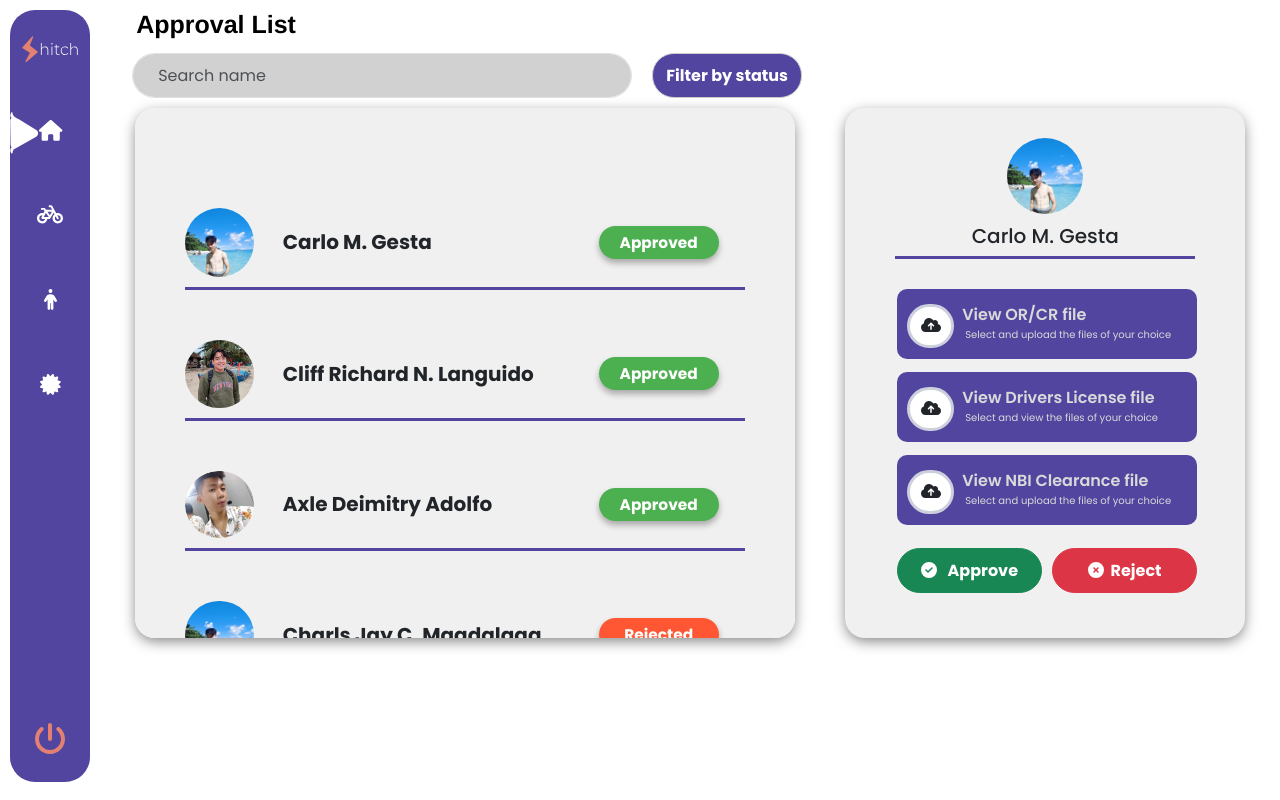
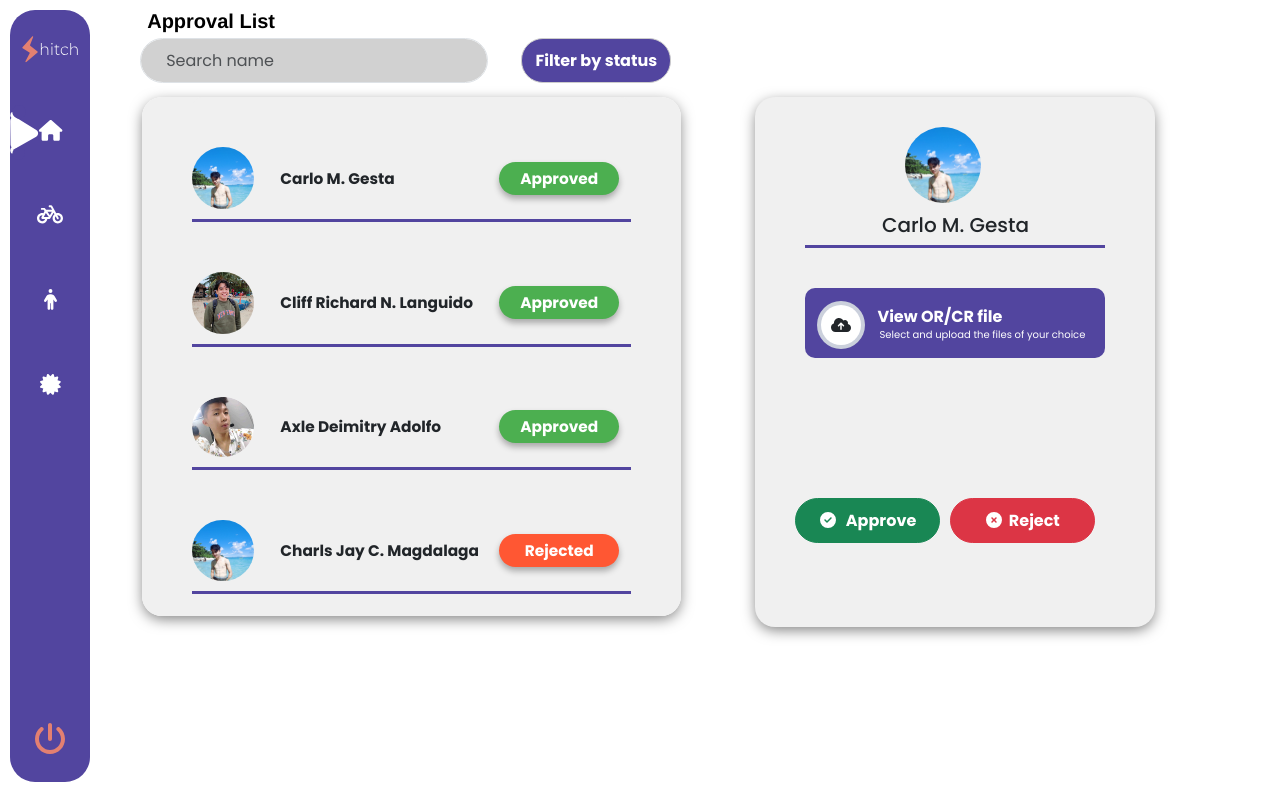
Before and after one commit to wingled22/pagyeonjaFrontEnd, a React (Vite) app: page / in a window 1280 px wide. Shown: the top 800 px of the page. Built offline with nearby package versions, Linux system fonts and the light colour scheme.

Commit message:
fixing some features to be rsponsive

```diff
--- a/src/App.jsx
+++ b/src/App.jsx
@@ -13,20 +13,15 @@ function App() {
     <>
 
       <Row>
-        <Col md={1}>
+        <Col xs={2} sm={2} md={2} lg={1} xl={1} className="Nav">
           <NavigationBar />
         </Col>
 
-        {/* routing */}
-        {/* <Col>
-          <HomePage />
-        </Col> */}
-        <Col>
+
+        <Col xs={10} sm={10} md={8} lg={11} xl={11}>
         <RiderApprovalDashboard/>
         </Col>
-        {/* <Col>
-          <RiderPage/>
-        </Col> */}
+
       </Row>
     </>
   );
--- a/src/RiderApprovalComponents/FilterStatus.jsx
+++ b/src/RiderApprovalComponents/FilterStatus.jsx
@@ -4,28 +4,11 @@ import { Button } from "reactstrap";
 
 const FilterStatus = () => {
 
-
-  const buttonStyle = {
-
-
-     /* top right bottom left */
-    margin: "5px 0px 0px 20px",
-    height: "45px",
-    width: "150px",
-    backgroundColor: "#52459F",
-    border: "1px solid #ccc",
-    color: "white",
-    fontWeight: "bold",
-    borderRadius: "22px",
-    fontFamily: "'Poppins', sans-serif",
-
-  };
-
   return (
     <>
 
 
-    <Button style={buttonStyle}>
+   <Button className="filter-status">
     Filter by status
   </Button>
 
--- a/src/RiderApprovalComponents/Requirements.jsx
+++ b/src/RiderApprovalComponents/Requirements.jsx
@@ -15,44 +15,29 @@ import { faCircleXmark } from '@fortawesome/free-solid-svg-icons';
 
 
 const Requirements = () => {
-  const rectStyle = {
-    width: "400px",
-    height: "530px",
-    backgroundColor: "#F0F0F0",
-    borderRadius: "20px",
-    boxShadow: "0px 4px 14.1px -1px #00000080",
-    marginLeft: "50px",
-    marginTop: "-30px",
-  };
-  const Profile = {
-    maxWidth: "100px",
-    maxHeight: "100px",
-    borderRadius: "50%",
-    marginTop: "30px",
-    marginLeft: "150px",
-  };
-  const Line = {
-    width: "300px",
-    height: "3px",
-    backgroundColor: "#52459F",
-    margin: "0 auto",
-  };
+
+
+
 
   return (
     <>
-      <div className="rectangle" style={rectStyle}>
+      <div className="rectangle-requiment" >
+
         <Row>
-          <img className="centered" src={images1} style={Profile} />
+          <img className="centered rider-profile" src={images1}  />
           <h5 style={{ textAlign: "center", marginTop: "10px" }}>
-            {" "}
+
             Carlo M. Gesta
           </h5>
-          <div className="profileLine" style={Line}></div>
+          <div className="profile-line"></div>
+
         </Row>
+        <ViewORCR />
 
-        <ViewORCR />
-        <ViewDriversLicense />
+        {/* <ViewDriversLicense />
         <ViewNBIClearance/>
+        */}
+
         <div className="btnAppRej">
         <Button className="btn" color="success" style={{borderRadius:50 , fontWeight: "bold"}}> <FontAwesomeIcon icon={faCircleCheck} /> &nbsp; Approve</Button>
         <Button className="btn" color="danger" style={{borderRadius:50 , fontWeight: "bold"}}><FontAwesomeIcon icon={faCircleXmark} /> &nbsp;Reject</Button>
--- a/src/RiderApprovalComponents/RequirementsViewDriversLicense.jsx
+++ b/src/RiderApprovalComponents/RequirementsViewDriversLicense.jsx
@@ -4,15 +4,7 @@ import { FontAwesomeIcon } from "@fortawesome/react-fontawesome";
 import { faCloudArrowUp } from "@fortawesome/free-solid-svg-icons";
 
 const ViewDriversLicense = () => {
-  const BoxReq = {
-    width: "300px",
-    height: "70px",
-    backgroundColor: "#52459F",
-    margin: "0 auto",
-    marginTop: "130px",
-    borderRadius: "10px",
-    marginLeft: "40px",
-  };
+
 
   const Elipse = {
     width: 46.96,
@@ -28,7 +20,7 @@ const ViewDriversLicense = () => {
 
   return (
     <>
-      <div className="boxReq" style={BoxReq}></div>
+      <div className="box-requiremnets-driver-license"></div>
 
       <div className="Ellipse1" style={Elipse}>
         <FontAwesomeIcon icon={faCloudArrowUp} className="icon" />
@@ -36,7 +28,7 @@ const ViewDriversLicense = () => {
 
       <p className="TextReq">
         View Drivers License file
-        <p className="Uploadtext">Select and view the files of your choice</p>
+        <h6 className="Uploadtext">Select and view the files of your choice</h6>
       </p>
     </>
   );
--- a/src/RiderApprovalComponents/RequirementsViewNBIClearance.jsx
+++ b/src/RiderApprovalComponents/RequirementsViewNBIClearance.jsx
@@ -28,7 +28,7 @@ const ViewNBIClearance = () => {
 
   return (
     <>
-      <div className="boxReq" style={BoxReq}>
+      <div className="box-requiremnets-nbi-clearance" >
 
       </div>
 
@@ -39,7 +39,7 @@ const ViewNBIClearance = () => {
       <p className="TextReq">
       View NBI Clearance file
 
-        <p className="Uploadtext">Select and upload the files of your choice</p>
+        <h6 className="Uploadtext">Select and upload the files of your choice</h6>
       </p>
     </>
   );
--- a/src/RiderApprovalComponents/RequirementsViewOrCr.jsx
+++ b/src/RiderApprovalComponents/RequirementsViewOrCr.jsx
@@ -4,16 +4,6 @@ import { FontAwesomeIcon } from "@fortawesome/react-fontawesome";
 import { faCloudArrowUp } from "@fortawesome/free-solid-svg-icons";
 
 const ViewORCR = () => {
-  const BoxReq = {
-    width: "300px",
-    height: "70px",
-    backgroundColor: "#52459F",
-    margin: "0 auto",
-    marginTop: "30px",
-    borderRadius: "10px",
-    marginLeft: "40px",
-  };
-
   const Elipse = {
     width: 46.96,
     height: 44,
@@ -28,20 +18,18 @@ const ViewORCR = () => {
 
   return (
     <>
-      <div className="boxReq" style={BoxReq}>
+      <div className="box-requiremnets-orcr container-fluid">
+        <div className="ellipse-container">
+          <div className="ellipse-first">
+            <div className="ellipse-second">
+              <FontAwesomeIcon icon={faCloudArrowUp} className="icon-view" />
+            </div>
 
-
+            <p className="fw-bold text-white view-file">View OR/CR file</p>
+            <p className="text-white view-select">Select and upload the files of your choice</p>
+          </div>
+        </div>
       </div>
-
-      <div className="Ellipse1" style={Elipse}>
-        <FontAwesomeIcon icon={faCloudArrowUp} className="icon" />
-      </div>
-
-      <p className="TextReq">
-        View OR/CR file
-
-        <p className="Uploadtext">Select and upload the files of your choice</p>
-      </p>
     </>
   );
 };
--- a/src/RiderApprovalComponents/Rider_Approval_Dashboard.jsx
+++ b/src/RiderApprovalComponents/Rider_Approval_Dashboard.jsx
@@ -9,7 +9,7 @@ import {
   Label,
   Input,
   Row,
-
+  Col,
 } from "reactstrap";
 import { useState } from "react";
 import "../assets/css/RiderApprovalDashboard.css";
@@ -18,34 +18,39 @@ import FilterStatus from "./FilterStatus";
 import Rider_Approval_TablePage from "./Rider_Approval_Table";
 import Requirements from "./Requirements";
 
+const RiderApprovalDashboard = () => {
+
+  return (
+    <>
 
 
-const RiderApprovalDashboard = () => {
+      <Row className="me-md-5">
 
-  const RowStyle = {
-    /* top right bottom left */
-   margin: "0px 0px 30px 0px",
-  };
+
+        <div className="text-wrapper">Approval List</div>
 
 
 
-  return (
-    <>
-      <Row>
-        <div className="label">
-          <div className="text-wrapper">Approval List</div>
-        </div>
+        <Col  xs={8} sm={7} md={5} lg={4} xl={4} className="ms-md-2 ">
+          <SearchBar />
+        </Col>
+
+        <Col xs={4} sm={5} md={6} lg={4} xl={4} className="ms-md-4">
+          <FilterStatus />
+        </Col>
+
       </Row>
 
-      <Row style={RowStyle}>
-        <SearchBar />
-        <FilterStatus />
+      <Row className="mt-xs-2 mt-lg-4 mt-sm-4 mt-md-4 mt-xl-4" xs={1}  sm={6} md={12} lg={2} xl={2}>
+
+      <Col   className="mt-xs-5 " xs={12} sm={12} md={8} lg={6} xl={6}>
+          <Rider_Approval_TablePage />
+        </Col>
+
+        <Col>
+          <Requirements />
+        </Col>
       </Row>
-      <Row>
-        <Rider_Approval_TablePage  />
-        <Requirements />
-      </Row>
-
     </>
   );
 };
--- a/src/RiderApprovalComponents/Rider_Approval_Table.jsx
+++ b/src/RiderApprovalComponents/Rider_Approval_Table.jsx
@@ -31,34 +31,6 @@ const Rider_Approval_TablePage = ({text, color}) => {
 
   ];
 
-  const tableContainerStyles = {
-    maxWidth: '660px',
-    maxHeight: '530px',
-    overflowY: 'auto',
-    marginLeft: '30px',
-    marginTop: '-30px',
-    padding: '50px',
-    backgroundColor: "#F0F0F0",
-    borderRadius: "20px",
-    boxShadow: '0px 4px 14.1px -1px #00000080',
-    fontSize: '1.2vw',
-    fontWeight: 'bold',
-    // color: '#6F6868',
-  };
-
-  const tableStyles = {
-    width: "100%",
-    backgroundColor: "#F0F0F0",
-    borderRadius: "10px",
-
-  };
-
-  const tdStyle = {
-    padding: '50px 0px 10px 0px',
-    borderBottom: '3px solid #52459F',
-
-
-  };
 
   const tdNAME   = {
     // padding: '10px',
@@ -71,8 +43,8 @@ const Rider_Approval_TablePage = ({text, color}) => {
 
 
   return (
-    <div style={tableContainerStyles}>
-      <table style={tableStyles}>
+    <div className="table-container">
+      <table className="table-in">
 
         <tbody>
 
@@ -85,11 +57,11 @@ const Rider_Approval_TablePage = ({text, color}) => {
 
 
 
-              <td style={tdStyle}>
-              <img src={item.imageSrc}  style={{ maxWidth: '80px', maxHeight: '80px' ,borderRadius: '50px'}} />
+              <td className="td-style">
+              <img src={item.imageSrc}  className="rider-table-image"/>
               </td>
-              <td style={tdNAME}>{item.name}</td>
-              <td style={tdStyle}>
+              <td className="td-style">{item.name}</td>
+              <td className="td-style">
                 <Badge text={item.status} />
               </td>
             </tr>
--- a/src/RiderApprovalComponents/SearchBox.jsx
+++ b/src/RiderApprovalComponents/SearchBox.jsx
@@ -1,24 +1,14 @@
 import React from "react";
+import "../assets/css/RiderApprovalDashboard.css";
 
-
-const StyledInput = {
-backgroundColor: '#d1d1d1',
-height: '45px' ,
-marginLeft: '15px' ,
-marginTop:' 5px',
-marginBottom: '10px',
-width: '500px',
-borderRadius: '130px',
-
-paddingLeft: '25px',
-}
 
 const SearchBar = () => {
   return (
     <>
-      <input style={StyledInput}
+      <input
+
         type="text"
-        className="form-control"
+        className="form-control search-field  "
         placeholder="Search name"
       />
     </>
--- a/src/assets/css/RiderApprovalDashboard.css
+++ b/src/assets/css/RiderApprovalDashboard.css
@@ -1,87 +1,295 @@
 @import url('https://fonts.googleapis.com/css2?family=Poppins:wght@300;400;500;600;700&display=swap');
 
- *{
+* {
   font-family: 'Poppins', sans-serif;
 }
 
 
 /* approval text  */
-.label {
-    height: 38px;
-    width: 231px;
-    margin-left: 19px;
-  }
-
-  .label .text-wrapper {
+.text-wrapper {
   color: #000000;
   font-family: "Poppins-SemiBold", Helvetica;
-    font-size: 25px;
-    font-weight: 600;
   left: 0;
   letter-spacing: 0;
   line-height: normal;
   top: 0;
   width: 231px;
+  font-weight: bold;
+  font-size: clamp(5px, 4vw, 20px);
+  margin-left: 30px;
 }
 
 
 
-  /* search box */
 
-  .searchField {
-    background-color: #d9d9d9;
-    border-radius: 30px;
-    height: 40px;
+.btnAppRej {
+  margin-top: 140px;
+  margin-left: 30px;
 
 
-    color: #000000;
-    font-family: "Poppins-Regular", Helvetica;
-    font-size: 23px;
-    font-weight: 400;
+}
+
+.btn {
+  width: 145px;
+  height: 45px;
+
+}
+
+/* search box */
+.search-field {
+  background-color: #d1d1d1 !important;
+  height: 45px !important;
+  margin: 5px 10px 10px 15px !important;
+  width: 100% !important;
+  max-width: 500px !important;
+  border-radius: 130px !important;
+  padding-left: 25px !important;
+
+
+}
+
+/* filter status */
+.filter-status {
+
+  /* top right bottom left */
+  margin: 5px 0px 0px 0px !important;
+  height: 45px !important;
+  width: 150px !important;
+  background-color: #52459F !important;
+  border: 1px solid #ccc !important;
+  color: white !important;
+  font-weight: bold !important;
+  border-radius: 22px !important;
+  font-family: 'Poppins', sans-serif !important;
+
+}
+
+/************************ table styling ***********************/
+
+.table-container {
+  max-height: 519px !important;
+  overflow-y: auto !important;
+  padding: 0px 50px 50px 50px !important;
+  background-color: #F0F0F0 !important;
+  border-radius: 20px !important;
+  box-shadow: 0px 4px 14.1px -1px #00000080 !important;
+  font-size: 1.2vw !important;
+  font-weight: bold !important;
+  margin-left: 25px !important;
+  margin-top: -20px;
+}
+
+.table-in {
+  width: 100% !important;
+  background-color: #F0F0F0 !important;
+  border-radius: 10px !important;
+}
+
+.td-style {
+  padding: 50px 0px 10px 0px !important;
+  border-bottom: 3px solid #52459F !important;
+}
+
+.rider-table-image {
+  max-width: 80px !important;
+  max-height: 80px !important;
+  border-radius: 50px !important;
+
+}
+
+
+/*************************  rider requirements profiling style************************ */
+.rectangle-requiment {
+  width: 400px !important;
+  height: 530px !important;
+  background-color: #F0F0F0 !important;
+  border-radius: 20px !important;
+  box-shadow: 0px 4px 14.1px -1px #00000080 !important;
+  margin-left: 50px !important;
+  margin-top: -20px !important;
+
+}
+
+.rider-profile {
+  max-width: 100px !important;
+  max-height: 100px !important;
+  border-radius: 50% !important;
+  margin-top: 30px !important;
+  margin-left: 150px !important;
+
+}
+
+.profile-line {
+  max-width: 300px !important;
+  height: 3px !important;
+  background-color: #52459F !important;
+  margin: 0 auto !important;
+
+}
+
+/*** subcomponents of requirements  drive license****/
+
+.box-requiremnets-driver-license {
+  width: 300px !important;
+  height: 70px !important;
+  background-color: #52459F !important;
+  margin: 0 auto !important;
+  margin-top: 130px !important;
+  border-radius: 10px !important;
+  margin-left: 50px !important;
+
+}
+
+/*** subcomponents of requirements  OR/CR****/
+.box-requiremnets-orcr {
+  width: 300px !important;
+  height: 70px !important;
+  background-color: #52459F !important;
+
+  margin-top: 40px !important;
+  border-radius: 10px !important;
+  margin-left: 50px !important;
+
+}
+
+.ellipse-container {
+  position: relative;
+}
+
+.icon-view {
+  margin-top: 12px !important;
+  margin-left: 10px !important;
+}
+
+
+.ellipse-first {
+  background-color: #CBD0DC !important;
+  border-radius: 50% !important;
+  height: 3rem !important;
+  width: 3rem !important;
+  position: absolute !important;
+  margin-top: 13px !important;
+
+}
+
+.ellipse-second{
+  background-color: #FFFFFF !important;
+  border-radius: 50% !important;
+  height: 2.5rem !important;
+  width: 2.5rem !important;
+  margin: 4px 0px 0px 4px !important;
+
+}
+
+.view-file{
+  width: 200px !important;
+  margin: -40px  0px 0px 60px !important;
+}
+.view-select{
+  width: 300px !important;
+  margin: -2px  0px 0px 62px !important;
+  font-size: x-small;
+}
+
+
+
+/*** subcomponents of requirements  nb clearance****/
+.box-requiremnets-nbi-clearance {
+  width: 300px !important;
+  height: 70px !important;
+  background-color: #52459F !important;
+  margin: 0 auto !important;
+  margin-top: 130px !important;
+  border-radius: 10px !important;
+  margin-left: 50px !important;
+}
+
+
+
+
+
+
+
+
+
+
+
+@media only screen and (max-width: 767px) {}
+
+
+@media only screen and (min-width: 768px) and (max-width: 1023px) {
+
+  /* search box */
+  .search-field {
+
+    max-height: 40px !important;
+
+
+  }
+
+  /* filter status */
+  .filter-status {
+
+    max-height: 40px !important;
+    font-weight: 10px !important;
+    width: 130px !important;
+    font-size: small !important;
+
+  }
+
+}
+
+@media only screen and (max-width: 991px) {
+
+  /* ******************sidebar styling ****************/
+
+  .Nav {
+    margin-right: -70px;
+  }
+
+  /* ******************table styling ****************/
+
+  .table-container {
+    max-height: 490px !important;
+    max-width: 400px !important;
+
+  }
+
+
+  /* ******************rider requirements styling ****************/
+
+  .rectangle-requiment {
+    max-width: 350px !important;
+    max-height: 490px !important;
+    margin-left: 10px !important;
+  }
+
+  .rider-profile {
+    border-radius: 50% !important;
+    margin-left: 130px !important;
+  }
+
+  .profile-line {
+    max-width: 250px !important;
+  }
+
+  .box-requiremnets-driver-license {
+
+    margin-left: 27px !important;
 
   }
 
 
 
 
-  /* Text requiements styling */
- .TextReq{
-   font-weight: 600;
-   color: #d9d9d9;
-   margin: -45px 0px -100px 105px !important;
 }
 
 
- /* circle styling */
- .Ellipse1{
-  margin-top: 50px;
- }
+@media only screen and (min-width: 1024px) {
 
-
- /* icon styling */
- .icon{
-  margin-top: 10px;
- }
-
- .Uploadtext{
-
-   margin-left: 3px;
-   font-size: 10px !important;
-   color: #d9d9d9;
-   font-weight: lighter;
-
+  /* filter status */
+  .filter-status {
+    margin-left: -500px;
 
   }
-
- .btnAppRej{
-  margin-top: 140px;
-  margin-left: 30px;
-
-
 }
-
- .btn{
-  width: 145px;
-  height: 45px;
-
- }
```
Lines whose indentation alone changed are shown as unchanged.
